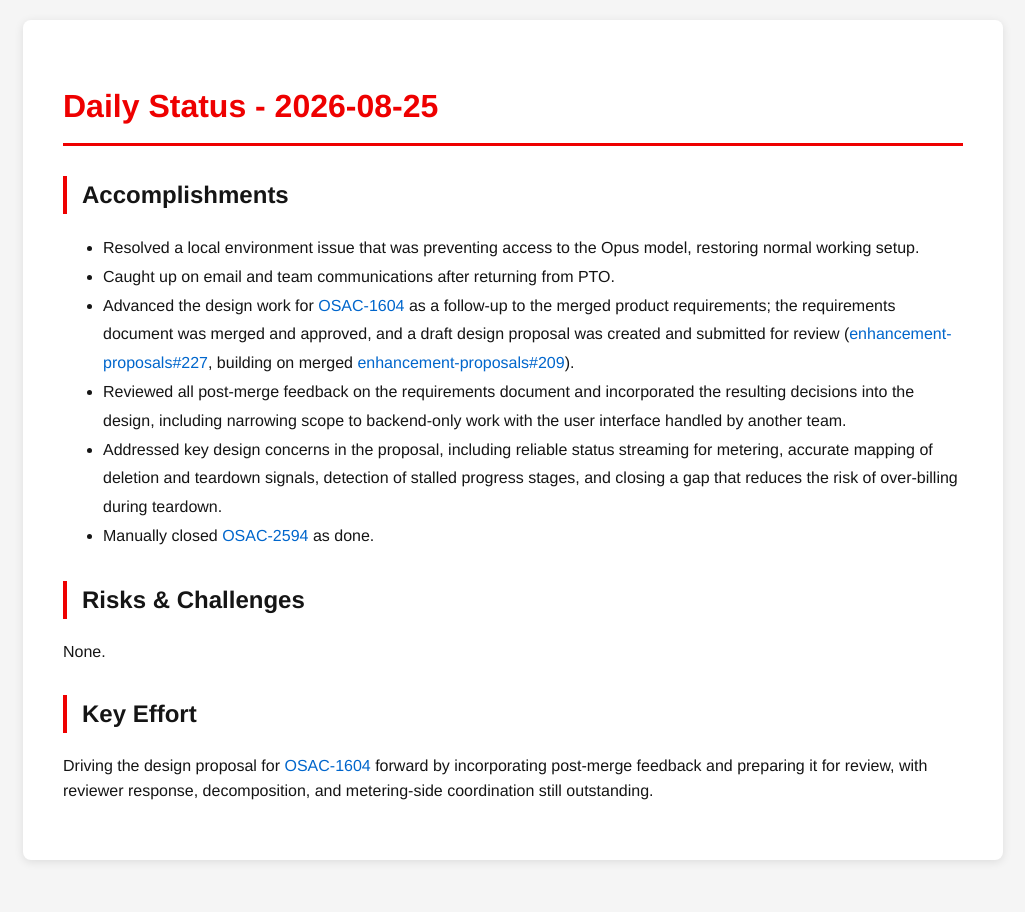
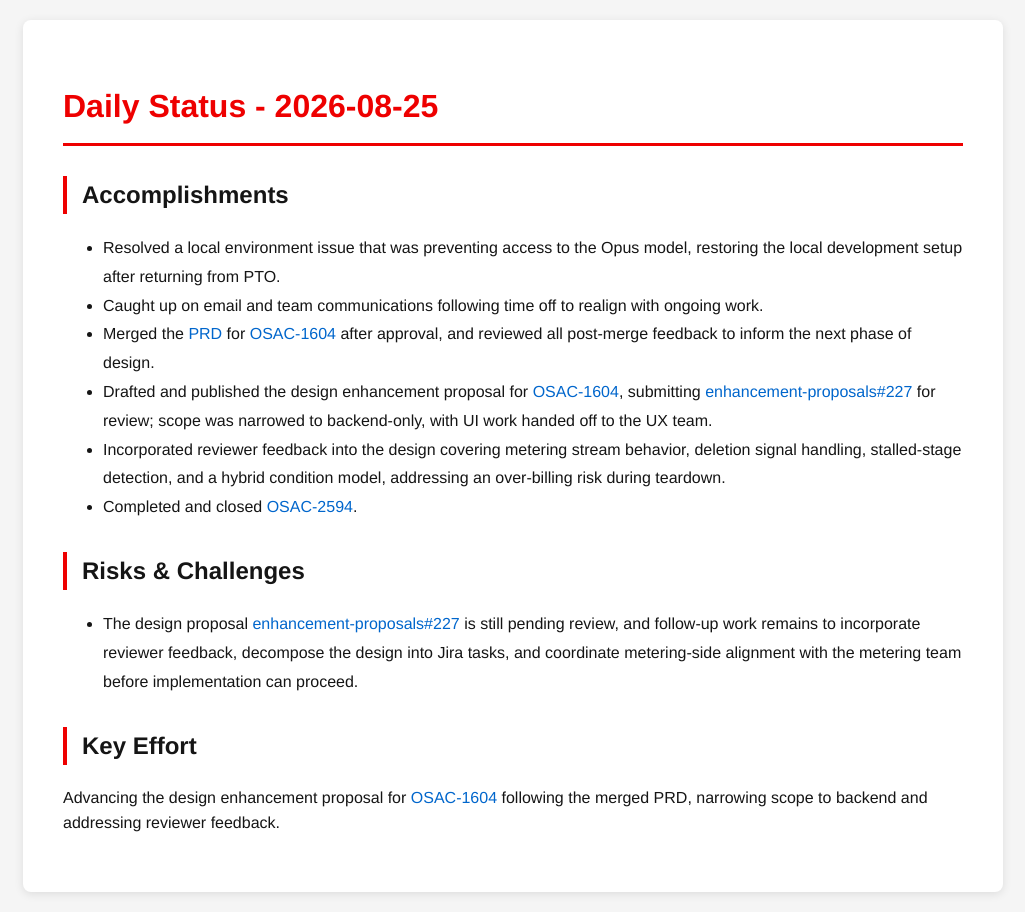
Before and after one commit to tzvatot/daily-status, a Jekyll site: the page built from 2026-08-25.md, in a window 1280 px wide. Shown: the whole page, without its empty margins (127-1152 px from the left). Built offline with Jekyll 4.4.1, drawn with Linux system fonts in a browser that asks for light colours.

Commit message:
Daily status update - 2026-08-25

```diff
--- a/2026-08-25.md
+++ b/2026-08-25.md
@@ -7,15 +7,15 @@ date: 2026-08-25
 # Daily Status - 2026-08-25
 
 ## Accomplishments
-- Resolved a local environment issue that was preventing access to the Opus model, restoring normal working setup.
-- Caught up on email and team communications after returning from PTO.
-- Advanced the design work for [OSAC-1604](https://redhat.atlassian.net/browse/OSAC-1604) as a follow-up to the merged product requirements; the requirements document was merged and approved, and a draft design proposal was created and submitted for review ([enhancement-proposals#227](https://github.com/osac-project/enhancement-proposals/pull/227), building on merged [enhancement-proposals#209](https://github.com/osac-project/enhancement-proposals/pull/209)).
-- Reviewed all post-merge feedback on the requirements document and incorporated the resulting decisions into the design, including narrowing scope to backend-only work with the user interface handled by another team.
-- Addressed key design concerns in the proposal, including reliable status streaming for metering, accurate mapping of deletion and teardown signals, detection of stalled progress stages, and closing a gap that reduces the risk of over-billing during teardown.
-- Manually closed [OSAC-2594](https://redhat.atlassian.net/browse/OSAC-2594) as done.
+- Resolved a local environment issue that was preventing access to the Opus model, restoring the local development setup after returning from PTO.
+- Caught up on email and team communications following time off to realign with ongoing work.
+- Merged the [PRD](https://github.com/osac-project/enhancement-proposals/pull/209) for [OSAC-1604](https://redhat.atlassian.net/browse/OSAC-1604) after approval, and reviewed all post-merge feedback to inform the next phase of design.
+- Drafted and published the design enhancement proposal for [OSAC-1604](https://redhat.atlassian.net/browse/OSAC-1604), submitting [enhancement-proposals#227](https://github.com/osac-project/enhancement-proposals/pull/227) for review; scope was narrowed to backend-only, with UI work handed off to the UX team.
+- Incorporated reviewer feedback into the design covering metering stream behavior, deletion signal handling, stalled-stage detection, and a hybrid condition model, addressing an over-billing risk during teardown.
+- Completed and closed [OSAC-2594](https://redhat.atlassian.net/browse/OSAC-2594).
 
 ## Risks & Challenges
-None.
+- The design proposal [enhancement-proposals#227](https://github.com/osac-project/enhancement-proposals/pull/227) is still pending review, and follow-up work remains to incorporate reviewer feedback, decompose the design into Jira tasks, and coordinate metering-side alignment with the metering team before implementation can proceed.
 
 ## Key Effort
-Driving the design proposal for [OSAC-1604](https://redhat.atlassian.net/browse/OSAC-1604) forward by incorporating post-merge feedback and preparing it for review, with reviewer response, decomposition, and metering-side coordination still outstanding.
+Advancing the design enhancement proposal for [OSAC-1604](https://redhat.atlassian.net/browse/OSAC-1604) following the merged PRD, narrowing scope to backend and addressing reviewer feedback.
```
